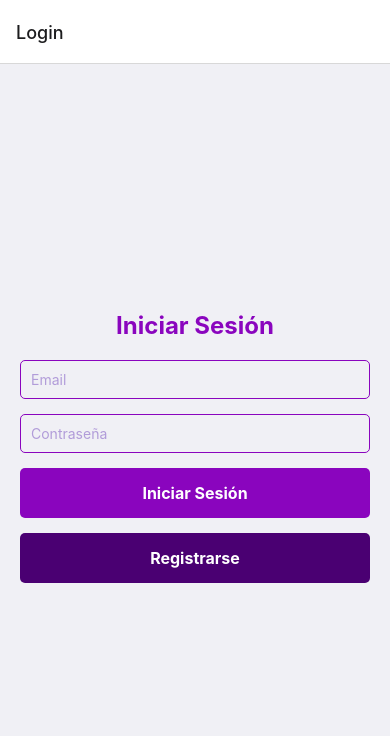
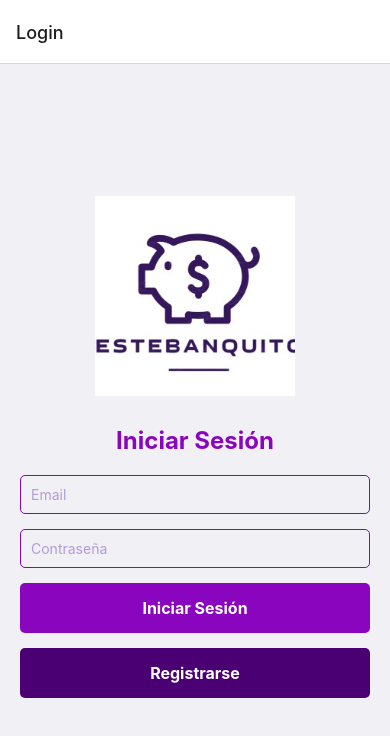
Before and after one commit to LauTamayoC/MovilProyecto, a React Native app in the folder Front/: screen /Login in a window 390 px wide. Shown: the top 736 px of the page. Built offline with nearby package versions, Linux system fonts and the light colour scheme.

Commit message:
Logo login

```diff
--- a/Front/src/screens/LoginScreen.js
+++ b/Front/src/screens/LoginScreen.js
@@ -1,5 +1,5 @@
 import React, { useState } from 'react';
-import { Alert, StyleSheet, Text, TextInput, TouchableOpacity, View } from 'react-native';
+import { Alert, StyleSheet, Text, TextInput, TouchableOpacity, View, Image } from 'react-native';
 
 export default function LoginScreen({ navigation }) {
   const [email, setEmail] = useState('');
@@ -45,6 +45,9 @@ export default function LoginScreen({ navigation }) {
 
   return (
     <View style={styles.container}>
+      {/* Logo */}
+      <Image source={require('../../assets/logo.png')} style={styles.logo} />
+
       <Text style={styles.title}>Iniciar Sesión</Text>
       <TextInput
         placeholder='Email'
@@ -78,6 +81,12 @@ const styles = StyleSheet.create({
     padding: 20,
     backgroundColor: '#f0f0f5',
   },
+  logo: {
+    width: 200,
+    height: 200,
+    alignSelf: 'center',
+    marginBottom: 30,
+  },
   title: {
     fontSize: 24,
     fontWeight: 'bold',
```
